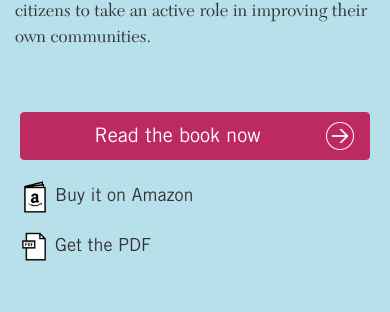
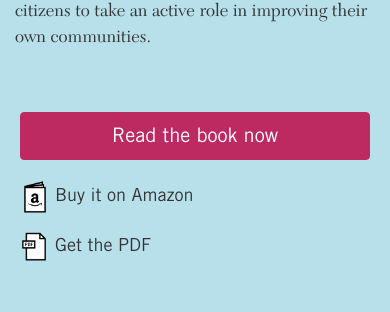
Before and after one commit to codeforamerica/beyondtransparency, a Jekyll site: the page built from index.html, in a window 390 px wide. Shown: the part 1217-1529 px from the top of the page. Built offline with Jekyll 4.4.1, drawn with Linux system fonts in a browser that asks for light colours; nearby versions of some CDN libraries; some web fonts are replaced; Markdown is read by kramdown in place of the engine named in the settings.

Commit message:
Took out the arrow on the read now button on mobile

```diff
--- a/css/mobile.css
+++ b/css/mobile.css
@@ -11,7 +11,6 @@ div.navbar-nav div.menu-btn.menu-icon,
 div.menu-bar div.menu-btn.menu-icon {
   width:50px;
   background-position-x:0px;
-
 }
 
 .city-graph{
@@ -24,6 +23,13 @@ div.footer{
   padding-left:10px;
   padding-right:10px;
 }
+
+div.btn-read {
+  background-image: none;
+  padding-right: 15px;
+  text-align: center;
+}
+
 div.contributors .authors{
   width:100%;
 }
```
